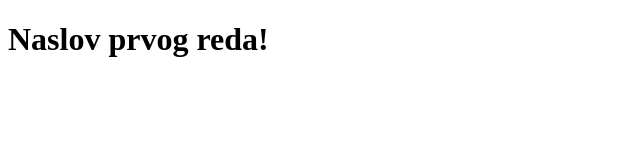
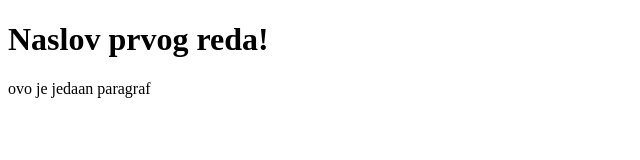
Before and after one commit to LeiteKaka/Folder1-1, a plain HTML site: page AjaxJSON/WebContent/NewFile.html in a window 1280 px wide. Shown: the whole page, without its empty margins (0-640 px from the left). Drawn offline with Linux system fonts and the light colour scheme.

Commit message:
Jos jedna izmena

```diff
--- a/AjaxJSON/WebContent/NewFile.html
+++ b/AjaxJSON/WebContent/NewFile.html
@@ -6,6 +6,7 @@
 </head>
 <body>
 <h1>Naslov prvog reda!</h1>
+<p>ovo je jedaan paragraf</p>
 
 </body>
 </html>
```
